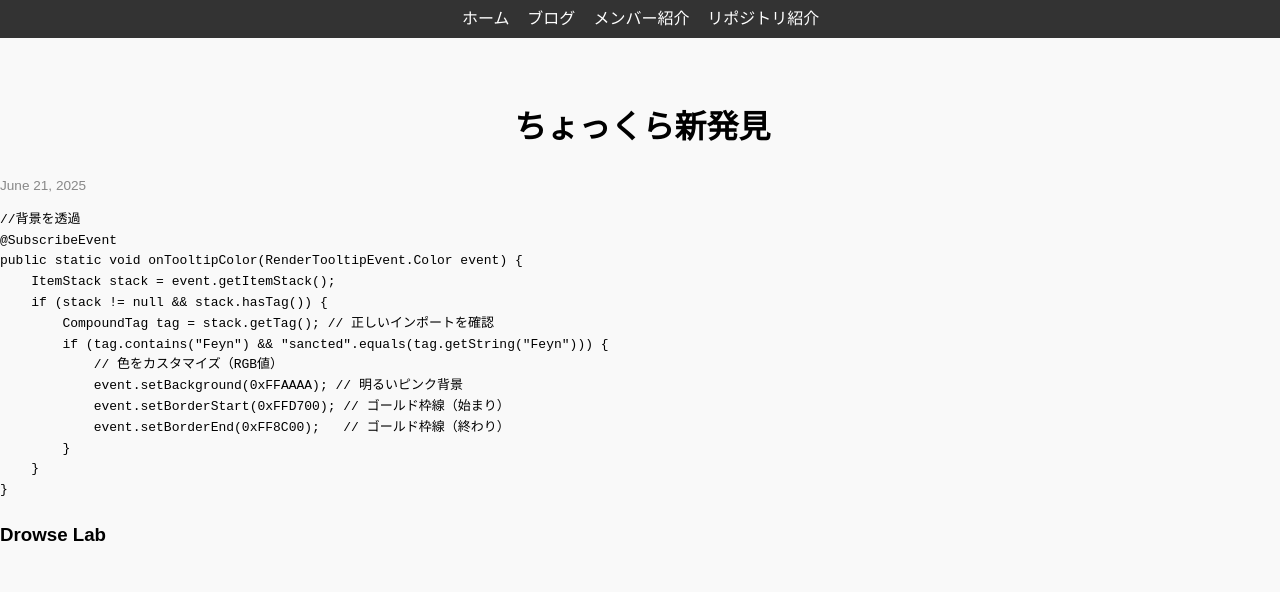
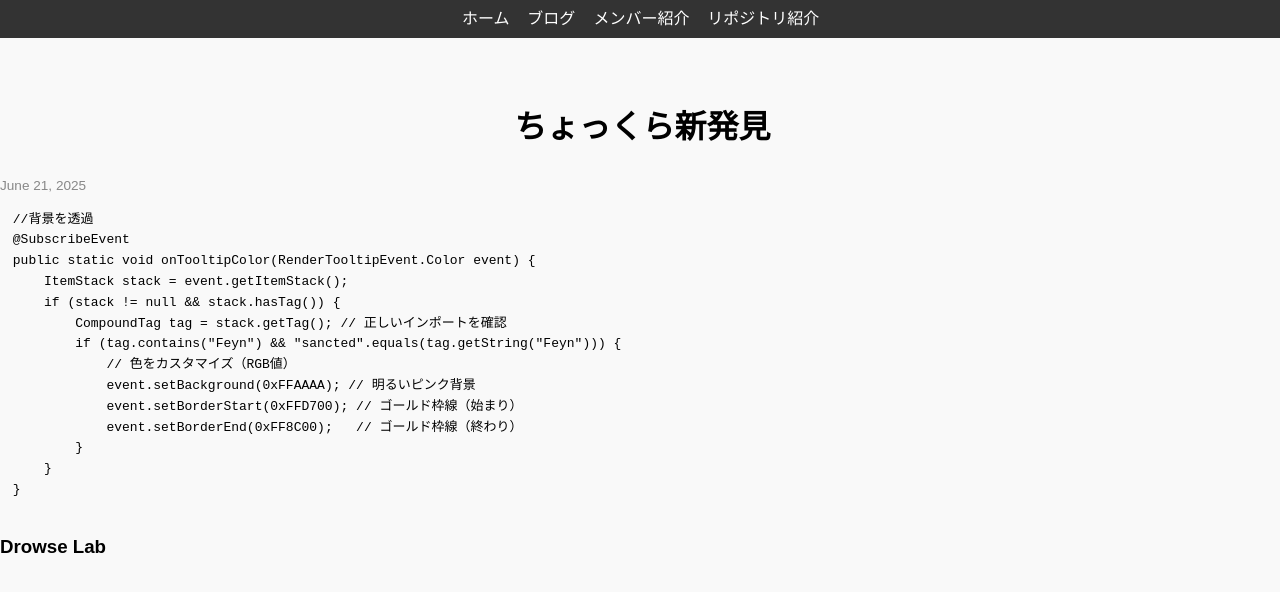
Before and after one commit to Drowse-Lab/Drowse-Lab, a Jekyll site: the page built from _posts/2025-06-21-blog.md, in a window 1280 px wide. Shown: the top 592 px of the page. Built offline with Jekyll 4.4.1, drawn with Linux system fonts in a browser that asks for light colours; nearby versions of some CDN libraries; some web fonts are replaced; a style sheet for code colours, icons or effects is not loaded.

Commit message:
Update styles.css

```diff
--- a/assets/css/styles.css
+++ b/assets/css/styles.css
@@ -572,3 +572,57 @@
   transform: scale(1.02);
 }
 /* ここまでpostイメージやでー */
+
+/* posts cpode */
+.code-embed {
+  width: 100%;
+  max-width: 100%;
+  background-color: #f9f9f9;
+  border: 0.2% solid #ccc;
+  border-radius: 1%;
+  margin: 2% 0;
+  overflow-x: auto;
+  box-sizing: border-box;
+}
+
+.code-header {
+  display: flex;
+  justify-content: space-between;
+  align-items: center;
+  background: #eee;
+  border-bottom: 0.1% solid #ccc;
+  padding: 0.5% 1%;
+  font-family: sans-serif;
+  font-size: 90%;
+  box-sizing: border-box;
+}
+
+.code-header .extension {
+  font-weight: bold;
+  color: #444;
+}
+
+.copy-button {
+  padding: 0.5% 1%;
+  font-size: 90%;
+  background-color: #eee;
+  border: 0.1% solid #aaa;
+  border-radius: 0.5%;
+  cursor: pointer;
+  box-sizing: border-box;
+  transition: background-color 0.2s ease-in-out;
+}
+
+.copy-button:hover {
+  background-color: #ddd;
+}
+
+pre {
+  margin: 0;
+  padding: 1%;
+  background: transparent;
+  overflow-x: auto;
+  white-space: pre-wrap;
+  word-break: break-word;
+}
+/* posts cpode */
```
